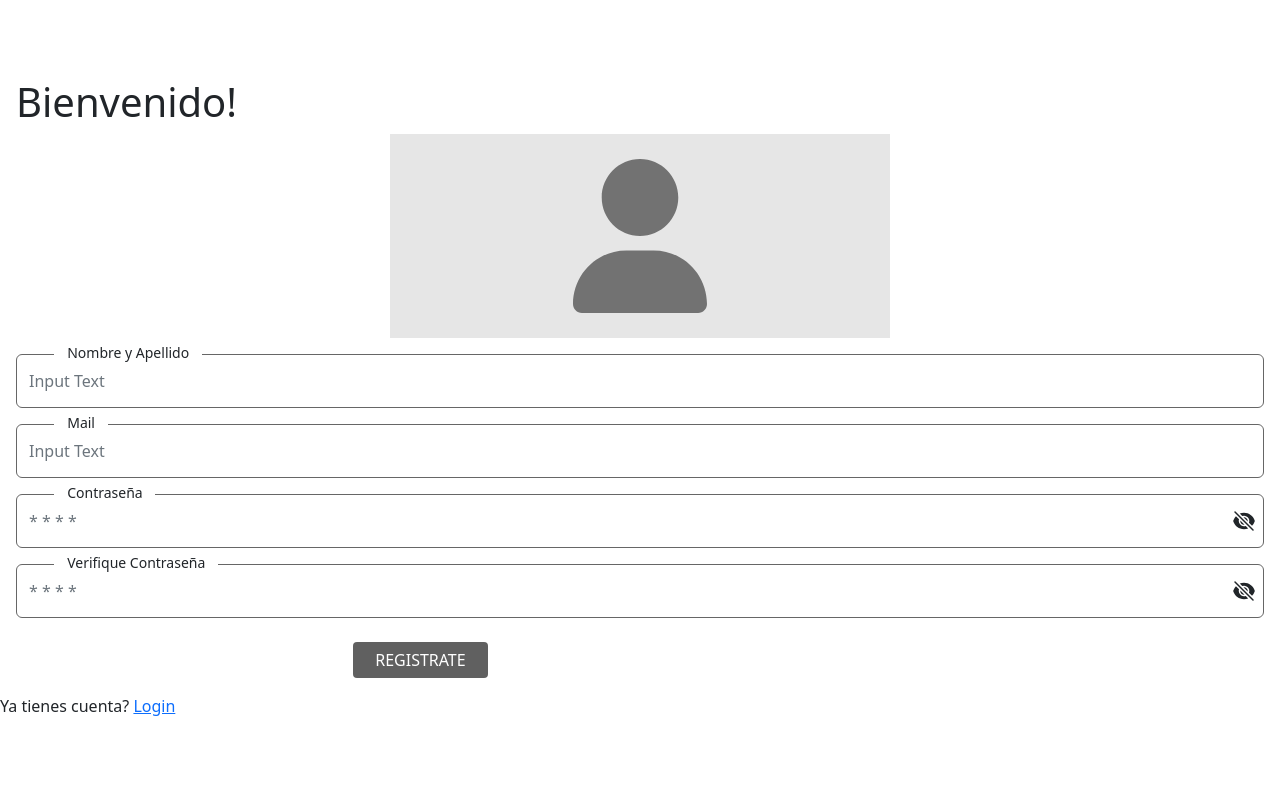
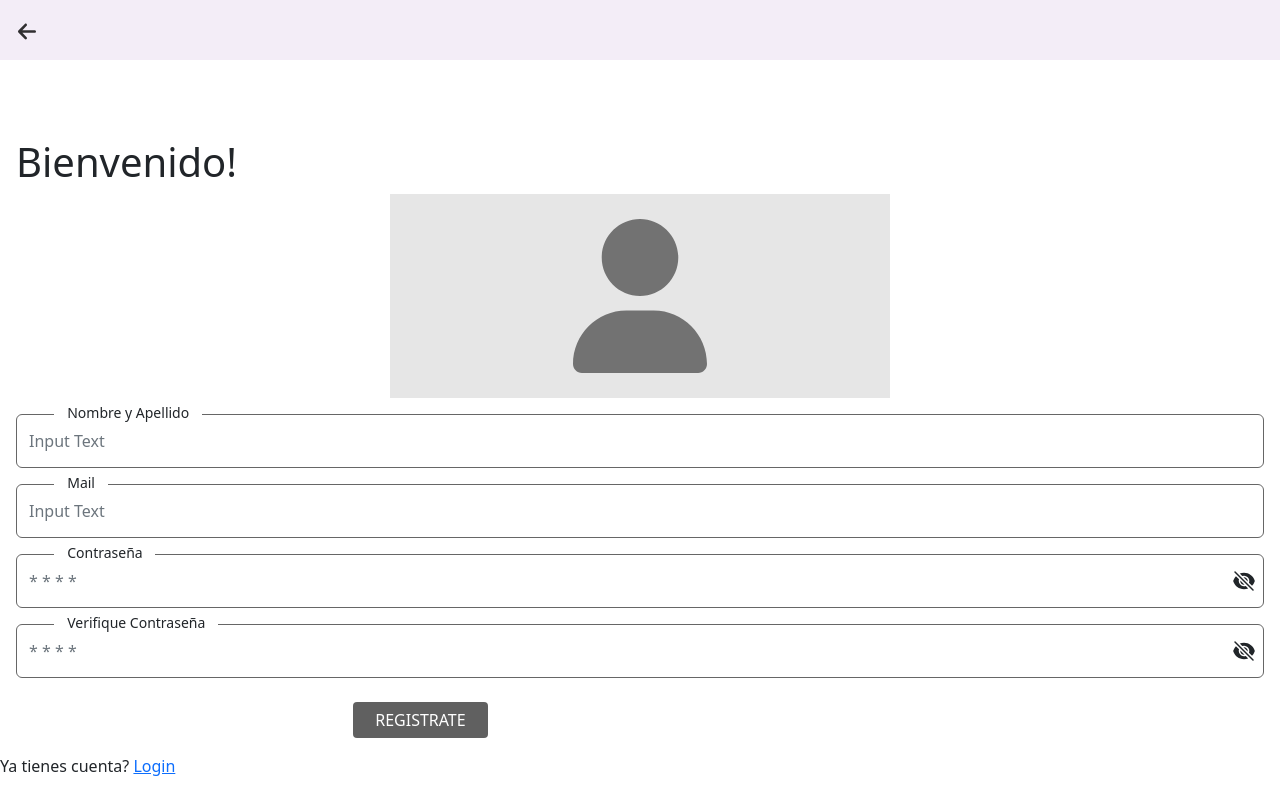
Before and after one commit to No-Country/c8-86-t-react-firebase, a React (Vite) app in the folder healthyApp/: page /#/signup in a window 1280 px wide. Built offline with nearby package versions, Linux system fonts and the light colour scheme; no server answers.

Commit message:
añadiendo header menu

```diff
--- a/healthyApp/src/components/SignUp/SignUp.jsx
+++ b/healthyApp/src/components/SignUp/SignUp.jsx
@@ -9,6 +9,7 @@ import { useAuth } from '../../context/AuthContext'
 
 import '../SignUp/singUp.css'
 import User from '../../assets/login/user.svg'
+import Arrow from '../../assets/arrow-back.svg'
 
 const Register = () => {
     const navigate = useNavigate()
@@ -34,6 +35,11 @@ const Register = () => {
 
     return (
         <>
+            <header className='header-menu d-flex justify-content-start align-items-center'>
+                <div>
+                    <button className='border border-0' onClick={() => navigate('/')}> <img src={Arrow} alt="arrow back"/> </button>
+                </div>
+            </header>
             {error && <Alert message={error} />}
             <Form className='p-3' onSubmit={handleSubmit}>
                 <div className='header_Form'>
```
